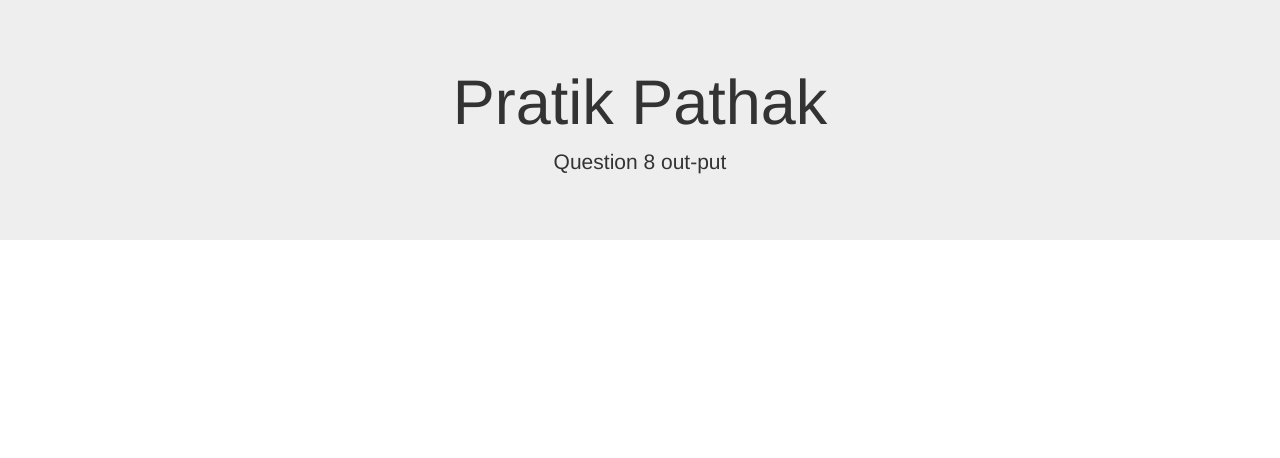
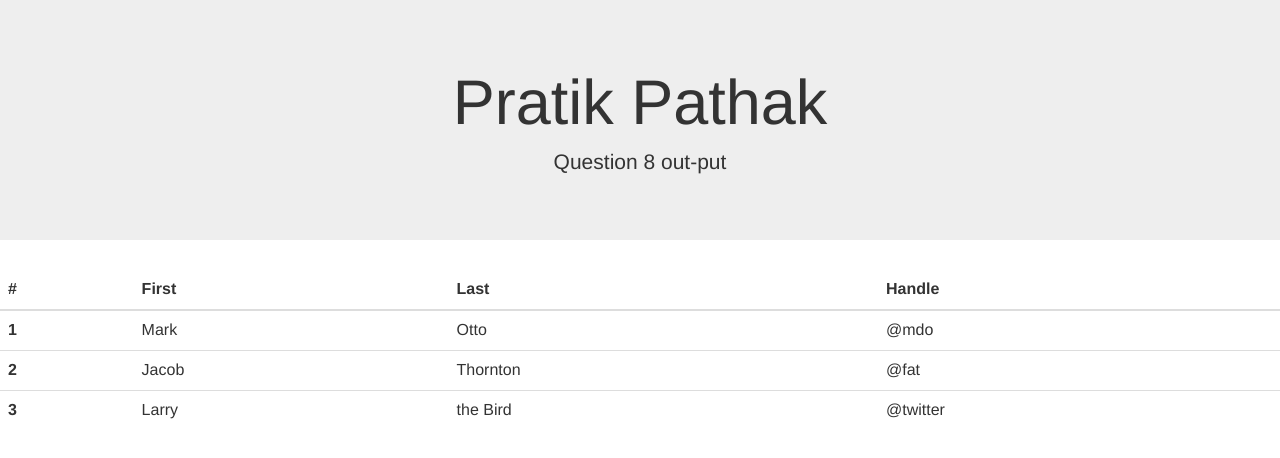
Before and after one commit to pratikpathak99/PHP, a PHP site: the page made by Assignment/Question 8/add.php in a window 1280 px wide. Shown: the top 458 px of the page. Run offline with PHP 8.4, Linux system fonts and the light colour scheme.

Commit message:
Update add.php

```diff
--- a/Assignment/Question 8/add.php
+++ b/Assignment/Question 8/add.php
@@ -21,9 +21,39 @@
     </style>
 </head>
 <body>
-<div class="jumbotron text-center">
-    <h1>Pratik Pathak</h1>
-    <p>Question 8 out-put</p>
-</div>
+    <div class="jumbotron text-center">
+        <h1>Pratik Pathak</h1>
+        <p>Question 8 out-put</p>
+    </div>
+    <table class="table">
+        <thead>
+        <tr>
+            <th scope="col">#</th>
+            <th scope="col">First</th>
+            <th scope="col">Last</th>
+            <th scope="col">Handle</th>
+        </tr>
+        </thead>
+        <tbody>
+        <tr>
+            <th scope="row">1</th>
+            <td>Mark</td>
+            <td>Otto</td>
+            <td>@mdo</td>
+        </tr>
+        <tr>
+            <th scope="row">2</th>
+            <td>Jacob</td>
+            <td>Thornton</td>
+            <td>@fat</td>
+        </tr>
+        <tr>
+            <th scope="row">3</th>
+            <td>Larry</td>
+            <td>the Bird</td>
+            <td>@twitter</td>
+        </tr>
+        </tbody>
+    </table>
 </body>
 </html>
```
